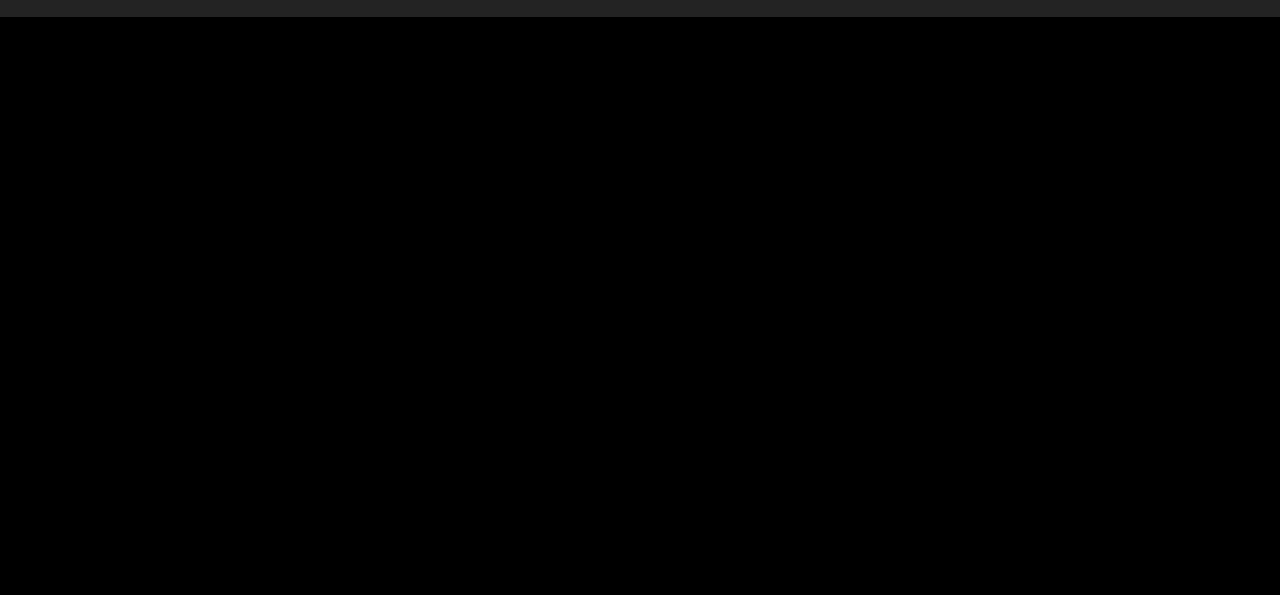
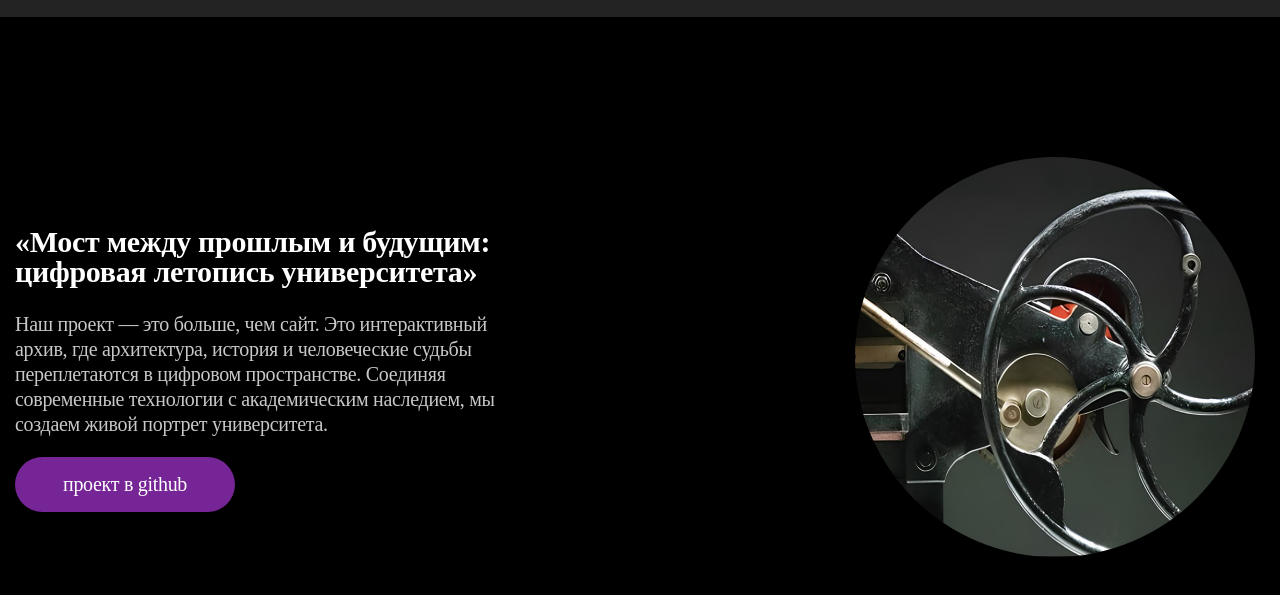
Before and after one commit to uliauliabbbbb/practice-2025-ulia, a plain HTML site: page index.html in a window 1280 px wide. Shown: the part 67-662 px from the top of the page. Drawn offline with Linux system fonts and the light colour scheme.

Commit message:
первая страница

```diff
--- a/index.html
+++ b/index.html
@@ -20,5 +20,30 @@
         </nav>
       </div>
     </header>
+
+    <main class="main">
+      <section class="welcome">
+        <div class="container">
+          <div class="welcome__decs">
+            <h1 class="welcome__title">
+              «Мост между прошлым и будущим: цифровая летопись университета»
+            </h1>
+            <p class="welcome__text">
+              Наш проект — это больше, чем сайт. Это интерактивный архив, где
+              архитектура, история и человеческие судьбы переплетаются в
+              цифровом пространстве. Соединяя современные технологии с
+              академическим наследием, мы создаем живой портрет университета.
+            </p>
+            <a
+              class="btn welcome__btn"
+              href="https://github.com/art-Artur/museum"
+              >проект в github</a
+            >
+          </div>
+
+          <img src="images/image.png" alt="photo" class="welcome__img" />
+        </div>
+      </section>
+    </main>
   </body>
 </html>
--- a/style.css
+++ b/style.css
@@ -3,6 +3,8 @@ SemiBold 600
 Bold 700
 ExtraBold 800
 */
+
+/*----------------------------------------------------------------------------------------------------------------------------*/
 
 body {
   margin: 0;
@@ -23,6 +25,7 @@ body {
 a {
   color: #dedede;
   text-decoration: none;
+  transition: opacity 0.5s;
 }
 
 .container {
@@ -51,6 +54,10 @@ a {
   gap: 10px;
 }
 
+a:hover {
+  opacity: 0.5;
+}
+
 .header__nav {
   display: flex;
   gap: 60px;
@@ -60,3 +67,74 @@ a {
   font-weight: 500;
   font-size: 18px;
 }
+
+.main {
+}
+
+.welcome {
+}
+
+.container {
+}
+
+.welcome__decs {
+}
+
+.welcome__title {
+  /* «Мост между прошлым и будущим: цифровая летопись университета» Наш проект — это больше, чем сайт. Это интерактивный архив, где архитектура, история и человеческие судьбы переплетаются в цифровом пространстве. Соединяя современные технологии с академическим наследием, мы создаем живой портрет университета. */
+
+  width: 509px;
+
+  font-family: "Gilroy";
+  font-weight: 600;
+  font-size: 30px;
+  line-height: 30px;
+
+  color: #ffffff;
+}
+
+.welcome__text {
+  /* «Мост между прошлым и будущим: цифровая летопись университета» Наш проект — это больше, чем сайт. Это интерактивный архив, где архитектура, история и человеческие судьбы переплетаются в цифровом пространстве. Соединяя современные технологии с академическим наследием, мы создаем живой портрет университета. */
+
+  width: 509px;
+
+  font-family: "Gilroy";
+  font-weight: 270;
+  font-size: 20px;
+  line-height: 25px;
+
+  color: #c8c8c8;
+}
+
+.welcome .container {
+  margin-top: 140px;
+  display: flex;
+  align-items: center;
+  justify-content: space-between;
+}
+
+.btn {
+  padding: 16px 48px;
+  /* githab */
+  font-size: 20px;
+  font-weight: 500;
+  color: #ffffff;
+  display: inline-block;
+
+  background: #762596;
+  border-radius: 30px;
+
+  display: inline-flex;
+}
+
+.welcome_btn {
+}
+
+.welcome__img {
+  margin-right: 10px;
+  width: 400px;
+  height: 400px;
+  border-radius: 360px;
+
+  object-position: center;
+}
```
Also changed, not shown: images/image.png (added), next.html (added).
